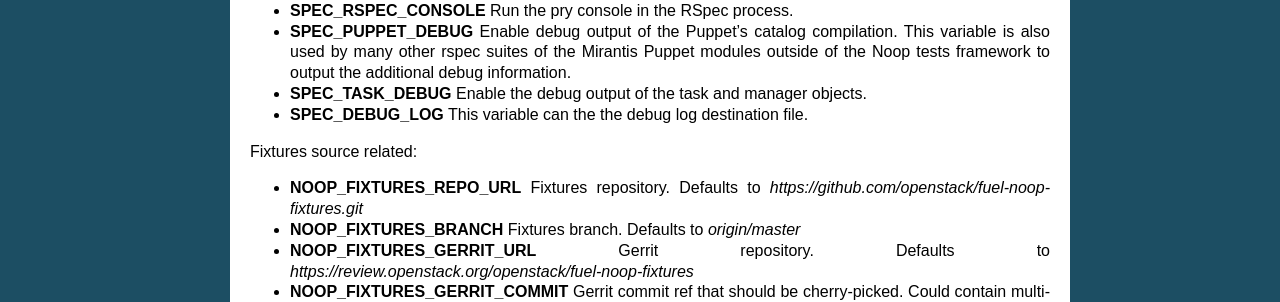
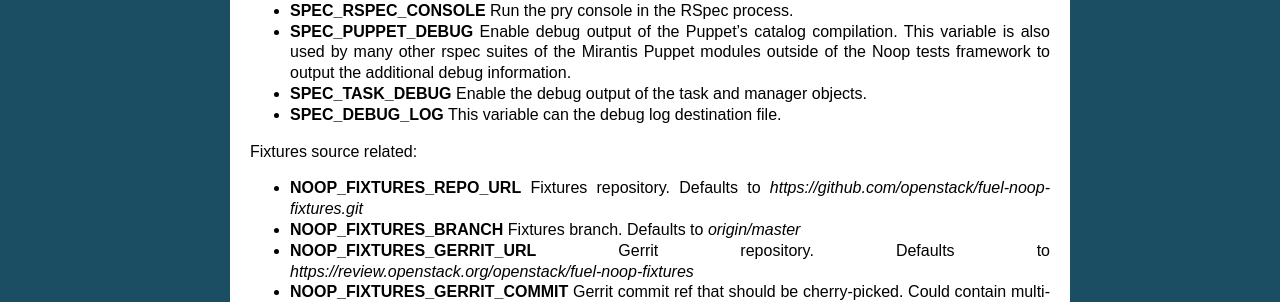
Before and after one commit to openstack-archive/fuel-noop-fixtures, a Sphinx documentation site: the page built from doc/usage.rst, in a window 1280 px wide and 900 px high, scrolled down 5716 px. Shown: the part 431-733 px from the top of the window. Built offline with Sphinx 7.4.7, drawn with Linux system fonts in a browser that asks for light colours.

Commit message:
Remove the repetition words in  usage.rst
Change-Id: I387fac87879fd72156c6c131e8696f9809afb655

```diff
--- a/doc/usage.rst
+++ b/doc/usage.rst
@@ -381,7 +381,7 @@
   Puppet modules outside of the Noop tests framework to output the
   additional debug information.
 - **SPEC_TASK_DEBUG** Enable the debug output of the task and manager objects.
-- **SPEC_DEBUG_LOG** This variable can the the debug log destination file.
+- **SPEC_DEBUG_LOG** This variable can the debug log destination file.
 
 Fixtures source related:
 
```
